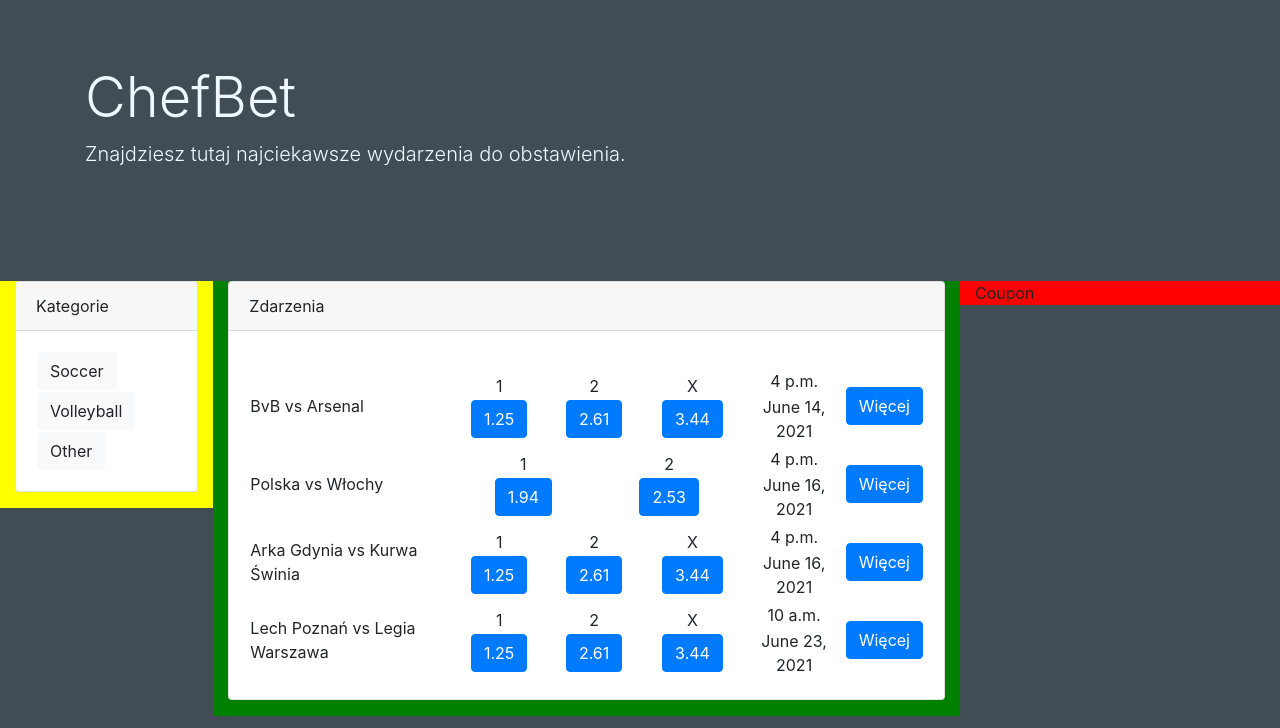
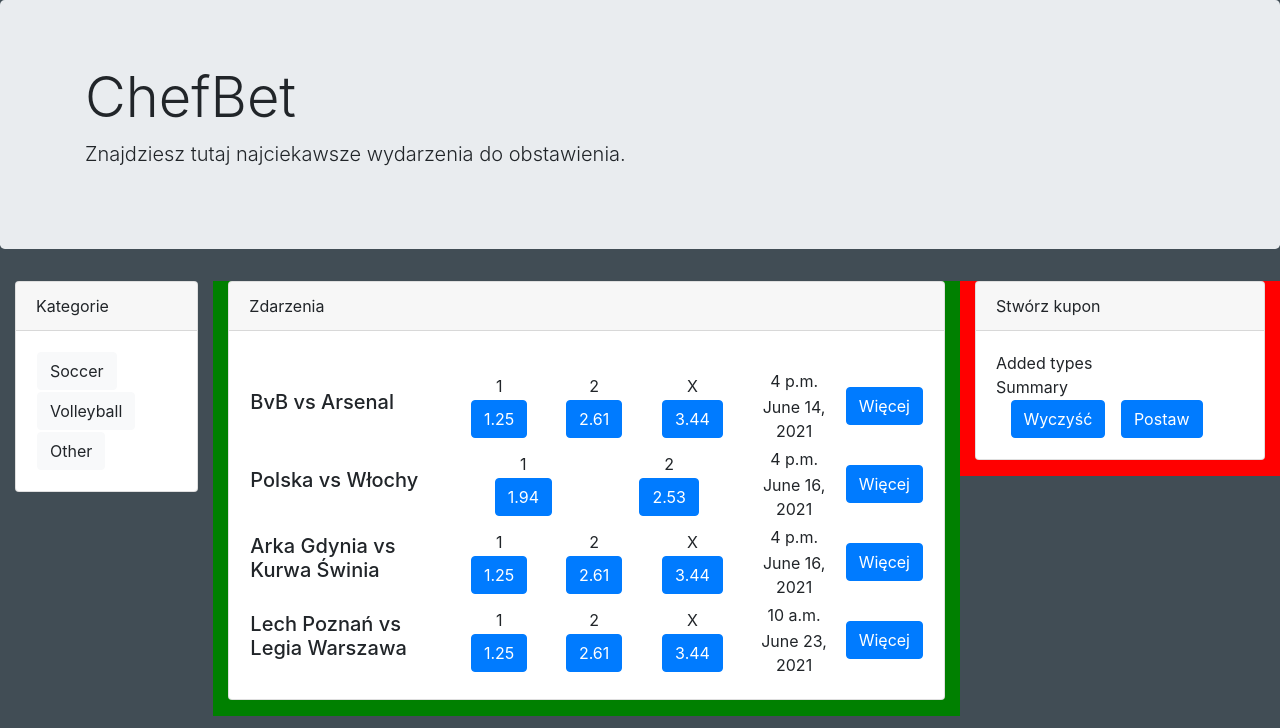
Before and after one commit to OperatorKodu/ChefBet, a Django app: page / in a window 1280 px wide. Shown: the part 72-800 px from the top of the page. Run offline with Django 3.2, Linux system fonts and the light colour scheme; data comes from the database, SQL or seed files in the repository; some libraries are stand-ins or nearby versions.

Commit message:
Dziwne rzeczy

```diff
--- a/mysite/main/static/main/style.css
+++ /dev/null
@@ -1,7 +0,0 @@
-.jumbotron {
-    background-color: #414d55;
-    color: aliceblue;
-}
-#categories {
-    background-color: yellow;
-}
--- a/mysite/main/templates/main/index.html
+++ b/mysite/main/templates/main/index.html
@@ -1,14 +1,19 @@
 {% load static %}
 
 <!DOCTYPE html>
-<html lang="pl">
 <head>
     <title>ChefBet</title>
-    <link rel="stylesheet" href="https://stackpath.bootstrapcdn.com/bootstrap/4.4.1/css/bootstrap.min.css" integrity="sha384-Vkoo8x4CGsO3+Hhxv8T/Q5PaXtkKtu6ug5TOeNV6gBiFeWPGFN9MuhOf23Q9Ifjh" crossorigin="anonymous"/>
-    <link rel="stylesheet" type="text/css" href="{% static 'main/style.css' %}"/>
-    <script src="https://code.jquery.com/jquery-3.4.1.slim.min.js" integrity="sha384-J6qa4849blE2+poT4WnyKhv5vZF5SrPo0iEjwBvKU7imGFAV0wwj1yYfoRSJoZ+n" crossorigin="anonymous"></script>
-    <script src="https://cdn.jsdelivr.net/npm/popper.js@1.16.0/dist/umd/popper.min.js" integrity="sha384-Q6E9RHvbIyZFJoft+2mJbHaEWldlvI9IOYy5n3zV9zzTtmI3UksdQRVvoxMfooAo" crossorigin="anonymous"></script>
-    <script src="https://stackpath.bootstrapcdn.com/bootstrap/4.4.1/js/bootstrap.min.js" integrity="sha384-wfSDF2E50Y2D1uUdj0O3uMBJnjuUD4Ih7YwaYd1iqfktj0Uod8GCExl3Og8ifwB6" crossorigin="anonymous"></script>
+    <link rel="stylesheet" href="https://stackpath.bootstrapcdn.com/bootstrap/4.4.1/css/bootstrap.min.css"
+          integrity="sha384-Vkoo8x4CGsO3+Hhxv8T/Q5PaXtkKtu6ug5TOeNV6gBiFeWPGFN9MuhOf23Q9Ifjh" crossorigin="anonymous"/>
+    <script src="https://code.jquery.com/jquery-3.4.1.slim.min.js"
+            integrity="sha384-J6qa4849blE2+poT4WnyKhv5vZF5SrPo0iEjwBvKU7imGFAV0wwj1yYfoRSJoZ+n"
+            crossorigin="anonymous"></script>
+    <script src="https://cdn.jsdelivr.net/npm/popper.js@1.16.0/dist/umd/popper.min.js"
+            integrity="sha384-Q6E9RHvbIyZFJoft+2mJbHaEWldlvI9IOYy5n3zV9zzTtmI3UksdQRVvoxMfooAo"
+            crossorigin="anonymous"></script>
+    <script src="https://stackpath.bootstrapcdn.com/bootstrap/4.4.1/js/bootstrap.min.js"
+            integrity="sha384-wfSDF2E50Y2D1uUdj0O3uMBJnjuUD4Ih7YwaYd1iqfktj0Uod8GCExl3Og8ifwB6"
+            crossorigin="anonymous"></script>
     <meta name="viewport" content="width=device-width, initial-scale=1, shrink-to-fit=no">
 </head>
 
@@ -37,7 +42,7 @@
 </div>
 <div class="container-fluid">
     <div class="row">
-        <div class="col-lg-2" id="categories" style="height: max-content;">
+        <div class="col-lg-2" id="categories-container" style="height: max-content;">
             <div class="card mb-3">
                 <div class="card-header">
                     Kategorie
@@ -47,20 +52,43 @@
                     <table>
                         {% for category in category_set %}
                             <tr>
-                    <td><a href="#"><button class="btn btn-light">{{ category.name }}</button></a></td>
+                                <td><a href="#">
+                                    <button class="btn btn-light">{{ category.name }}</button>
+                                </a></td>
                             </tr>
                         {% endfor %}
                     </table>
                 </div>
             </div>
         </div>
-        <div class="col-lg-7" id="main-content" style="height: max-content; background-color: green">
+        <div class="col-lg-7" id="main-content-container" style="height: max-content; background-color: green">
             {% include "./main.html" %}
         </div>
-        <div class="col-lg-3" id="coupon" style="height: max-content; background-color: red">
-            Coupon
+        <div class="col-lg-3" id="coupon-container" style="height: max-content; background-color: red">
+            <div class="card mb-3">
+                <div class="card-header">
+                    Stwórz kupon
+                </div>
+                <div class="card-body">
+                    <div id="new-coupon-types">
+                        Added types
+                    </div>
+                    <div id="new-coupon-summary">
+                        Summary
+                    </div>
+                    <div id="new-coupon-buttons">
+                        <table width="100%">
+                            <tbody>
+                                <tr>
+                                    <td width="50%" class="td-center" style="text-align: center"><button class="btn btn-primary">Wyczyść</button></td>
+                                    <td width="50%" class="td-center"><button class="btn btn-primary">Postaw</button></td>
+                                </tr>
+                            </tbody>
+                        </table>
+                    </div>
+                </div>
+            </div>
         </div>
     </div>
 </div>
 </body>
-</html>
--- a/mysite/main/templates/main/main.html
+++ b/mysite/main/templates/main/main.html
@@ -9,7 +9,7 @@
             <tr>
             <table style="width: 100%">
                 <td width="30%">
-                    {{ event.host }} vs {{ event.guest }}
+                    <h5>{{ event.host }} vs {{ event.guest }}</h5>
                 </td>
                 {% for type, odds in event.types.Wynik.items %}
                 <td width="*">
```
Lines whose indentation alone changed are shown as unchanged.
